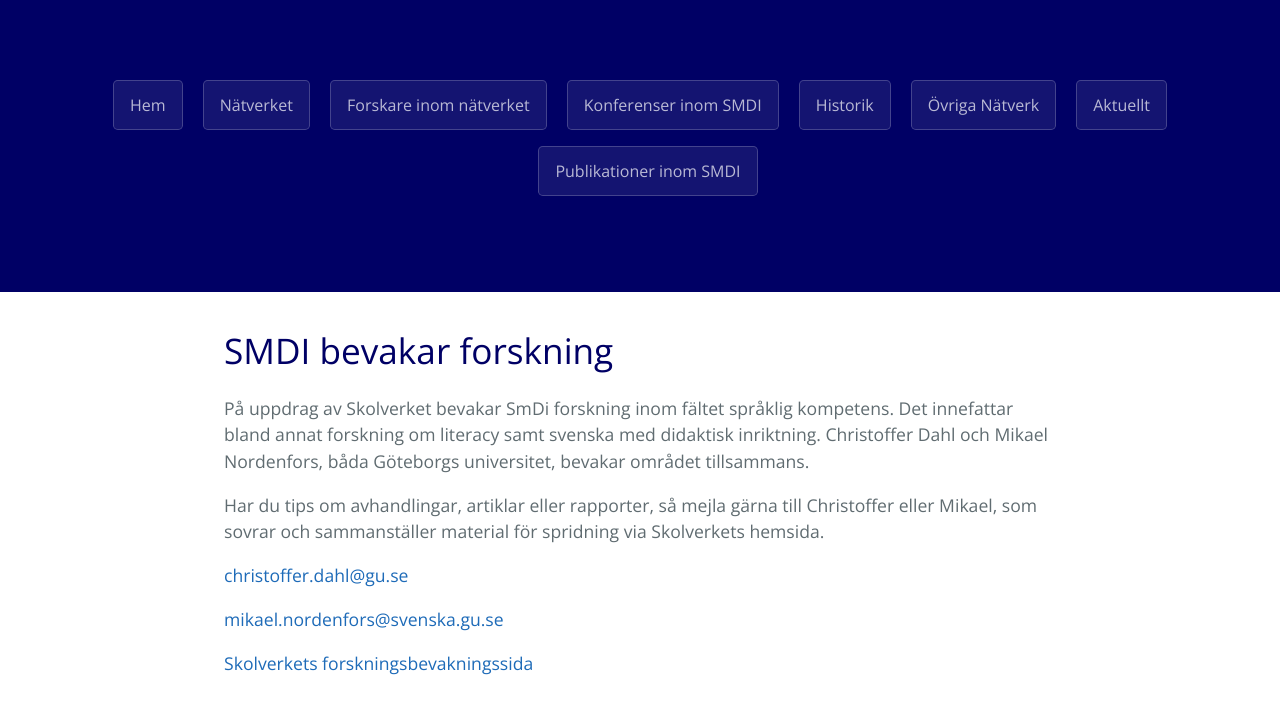
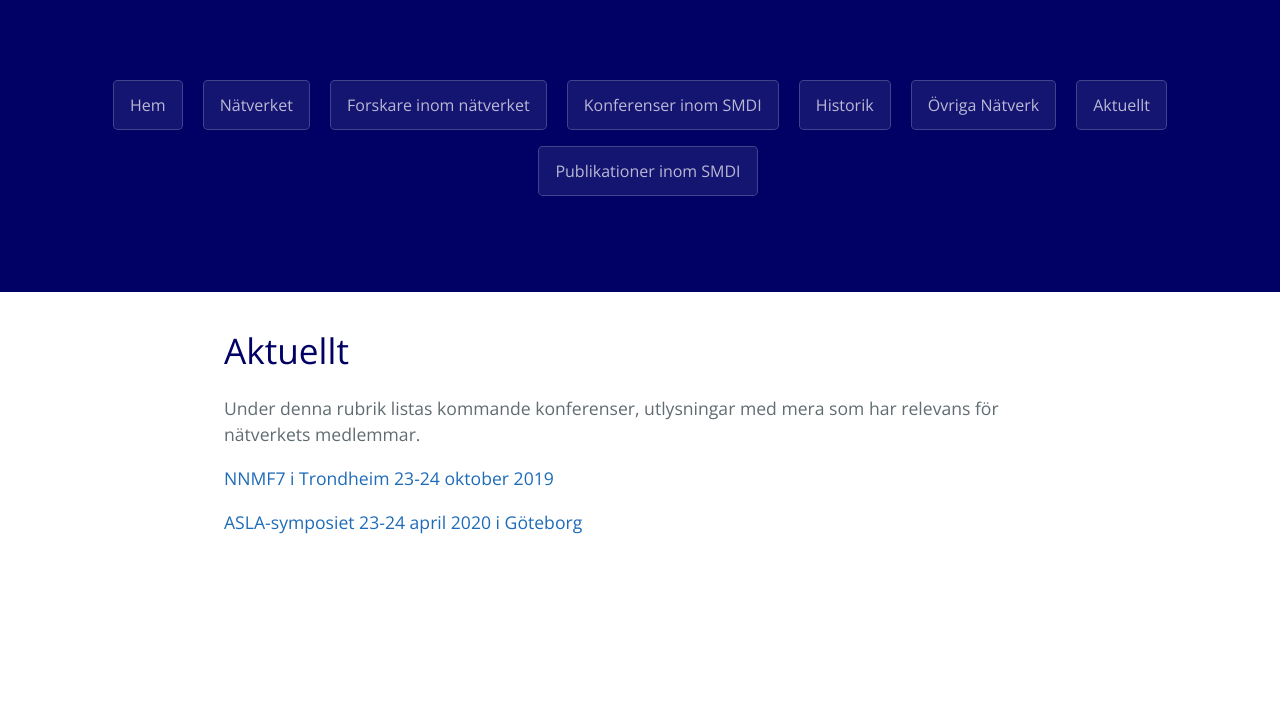
Before and after one commit to smdihemsida/smdihemsida.github.io, a Jekyll site: the page built from aktuellt.md, in a window 1280 px wide. Shown: the part 303-1029 px from the top of the page. Built offline with Jekyll 4.4.1, drawn with Linux system fonts in a browser that asks for light colours; our own code applies the rules of GitHub Pages for plain Markdown files; after the commit the page ends 900 px from its top, so only the background shows below that.

Commit message:
Update aktuellt.md

```diff
--- a/aktuellt.md
+++ b/aktuellt.md
@@ -2,14 +2,10 @@
 layout: pages
 ---
 
-# SMDI bevakar forskning
+# Aktuellt
 
-På uppdrag av Skolverket bevakar SmDi forskning inom fältet språklig kompetens. Det innefattar bland annat forskning om literacy samt svenska med didaktisk inriktning. Christoffer Dahl och Mikael Nordenfors, båda Göteborgs universitet, bevakar området tillsammans.
+Under denna rubrik listas kommande konferenser, utlysningar med mera som har relevans för nätverkets medlemmar.
 
-Har du tips om avhandlingar, artiklar eller rapporter, så mejla gärna till Christoffer eller Mikael, som sovrar och sammanställer material för spridning via Skolverkets hemsida.
+[NNMF7 i Trondheim 23-24 oktober 2019](https://www.ntnu.no/nnmf7)
 
-[christoffer.dahl@gu.se](mailto::christoffer.dahl@gu.se)
-
-[mikael.nordenfors@svenska.gu.se](mailto::mikael.nordenfors@svenska.gu.se)
-
-[Skolverkets forskningsbevakningssida](https://www.skolverket.se/skolutveckling/forskning/amnen-omraden/spraklig-kompetens)
+[ASLA-symposiet 23-24 april 2020 i Göteborg](https://asla2020.wordpress.com/)
```
